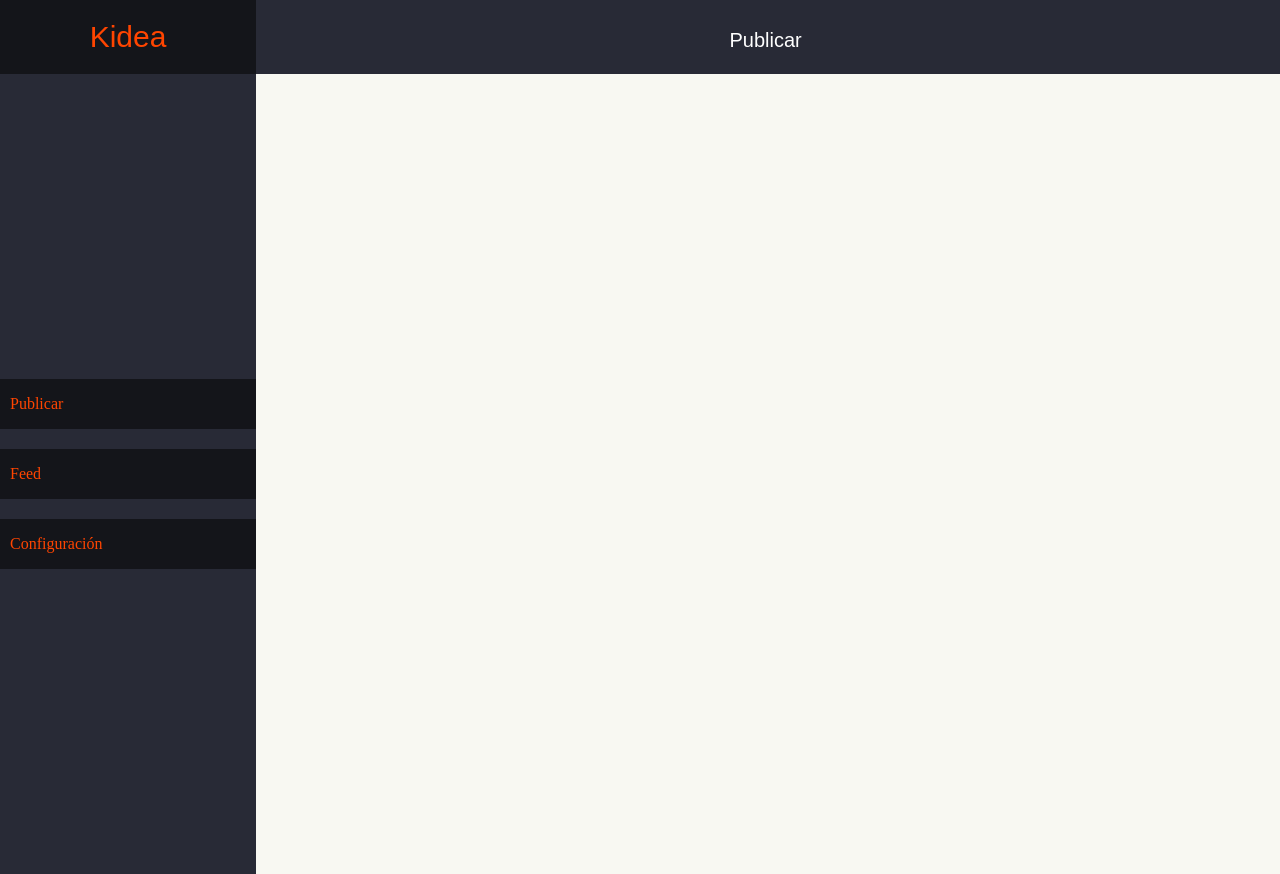
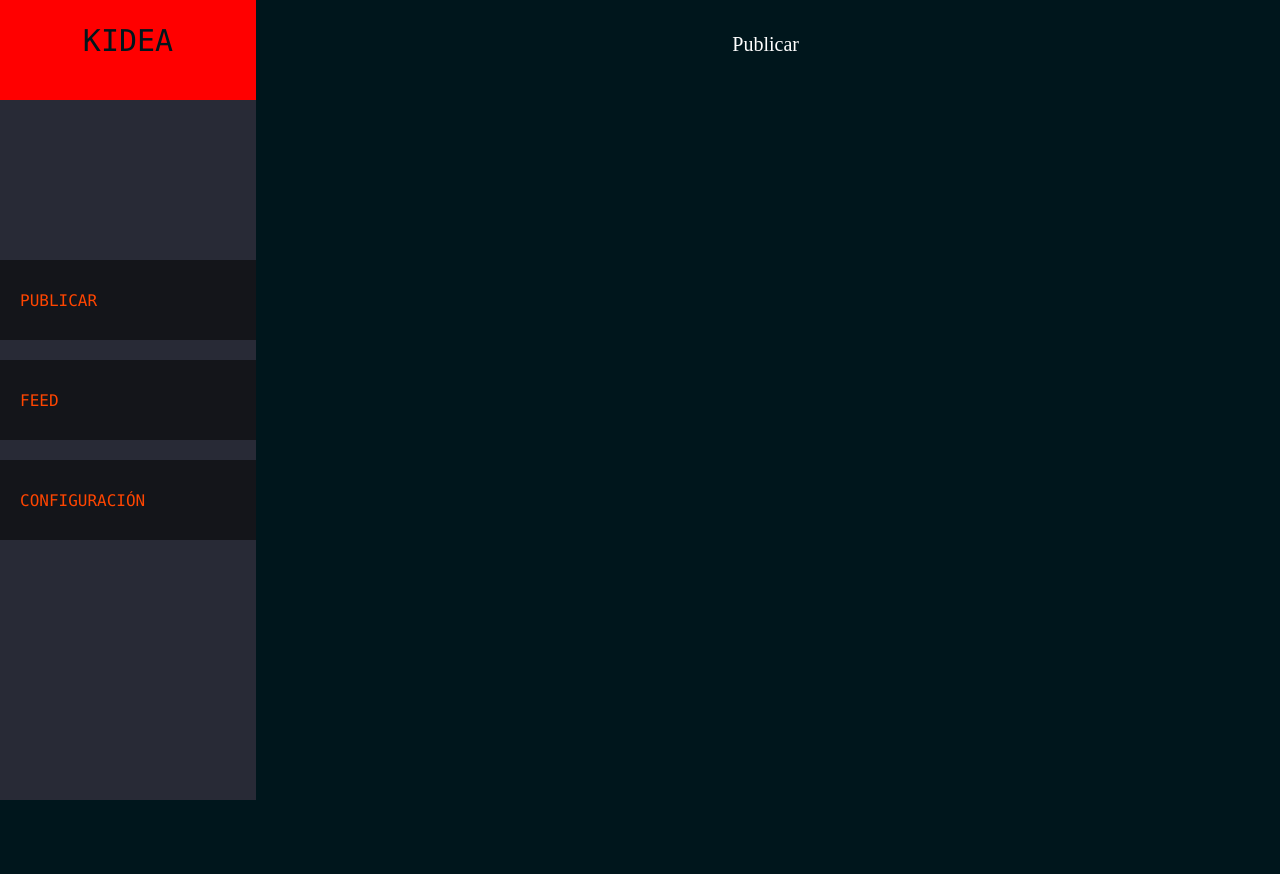
Before and after one commit to ezvel/Kidea, a plain HTML site: page index.html in a window 1280 px wide. After the commit the page ends 800 px from the top, so only its background shows below. Drawn offline with Linux system fonts and the light colour scheme.

Commit message:
Da estilos principales a la estructura de la aplicación

```diff
--- a/index.html
+++ b/index.html
@@ -9,7 +9,7 @@
         <!--Cabecera-->
         <header>
             <div class="marca">
-                <p>Kidea</p>
+                <a href="#">Kidea</a>
             </div>
             <div class="titulo">
                 <p>Publicar</p>
@@ -18,12 +18,14 @@
         <!--Navegación-->
         <nav class="nav-principal">
             <ul>
-                <li>Publicar</li>
-                <li>Feed</li>
-                <li>Configuración</li>
+                <li><a href="#">Publicar</a></li>
+                <li><a href="#">Feed</a></li>
+                <li><a href="#">Configuración</a></li>
             </ul>
         </nav>
         <!--Contenido principal-->
-        <main></main>
+        <main>
+
+        </main>
     </body>
 </html>
--- a/public/styles-dist.css
+++ b/public/styles-dist.css
@@ -1 +1 @@
-*{box-sizing:border-box}body,div,html,p{margin:0;padding:0}body,html{width:100%;background-color:#f8f8f2}header{display:fixed;padding:0;width:100%;background-color:#CCCCCC;box-sizing:border-box;background-color:#282a36}.marca,.titulo{display:inline-flex;justify-content:center;align-items:center;margin:0;padding:20px}.marca{width:20%;background-color:#14151a;color:orangered;font-size:30px}.titulo{width:79%;background-color:#282a36;color:#FFFFFF;font-size:20px}header p{font-family:sans-serif}.nav-principal{width:20%;background-color:#282a36;color:orangered}.nav-principal,.nav-principal li,.nav-principal ul{margin:0}.nav-principal{height:100vh;display:inline-flex;justify-content:center;align-items:center}nav ul{list-style:none;width:100%;padding:0}nav a,nav li{width:100%;height:50px}nav.nav-principal ul li{display:flex;justify-content:left;align-items:center;padding:10px;margin:20px 0;background-color:#14151a}
+*{box-sizing:border-box}body,div,html,p{margin:0;padding:0}body,html{width:100%;min-height:100vh}header{position:fixed;padding:0;width:100%;height:20px;box-sizing:border-box;background-color:rgb(0,22,28)}.marca,.titulo{position:relative;bottom:20px;display:inline-flex;justify-content:center;align-items:center;margin:0;height:120px}.marca{width:20%;background-color:orangered}.titulo{width:79%;background-color:rgb(0,22,28);color:#FFFFFF;font-size:20px}header a{display:inline-flex;justify-content:center;align-items:center;font-size:30px;text-decoration:none;color:rgb(0,22,28);width:100%;height:100%;font-family:monaco;text-transform:uppercase}header a:hover{background-color:red}.nav-principal{width:20%;background-color:#282a36}.nav-principal,.nav-principal li,.nav-principal ul{margin:0}.nav-principal{height:100vh;display:inline-flex;justify-content:center;align-items:center}.nav-principal ul{list-style:none;width:100%;padding:0}.nav-principal ul a,.nav-principal ul li{width:100%;height:80px;color:orangered}.nav-principal a{text-decoration:none;text-transform:uppercase;font-family:monaco;width:100%;padding:20px}.nav-principal a:hover{background:orangered;color:#14151a}.nav-principal a,.nav-principal li{display:flex;justify-content:left;align-items:center;margin:20px 0;background-color:#14151a}body{background-color:rgb(0,22,28)}
--- a/src/css/styles.css
+++ b/src/css/styles.css
@@ -1,6 +1,8 @@
 * {
     box-sizing: border-box;
 }
+
+/*CSS ESTRUCTURA PRINCIPAL*/
 
 html,
 body,
@@ -12,49 +14,62 @@ p {
 
 html, body {
     width: 100%;
-    background-color: #f8f8f2;
+    min-height: 100vh;
 }
 
 
 header {
-    display: fixed;
+    position: fixed;
     padding: 0;
     width: 100%;
-    background-color: #CCCCCC;
+    height: 20px;
     box-sizing: border-box;
-    background-color: #282a36;
+    background-color: rgb(0, 22, 28);
 }
 
 .marca, .titulo {
+    position: relative;
+    bottom: 20px;
     display: inline-flex;
     justify-content: center;
     align-items: center;
     margin: 0;
-    padding: 20px;
+    height: 120px;
 }
 
 .marca {
     width: 20%;
-    background-color: #14151a;
-    color: orangered;
-    font-size: 30px;
+    background-color: orangered;
 }
 
 .titulo {
     width: 79%;
-    background-color: #282a36;
+    background-color: rgb(0, 22, 28);
     color: #FFFFFF;
     font-size: 20px;
 }
 
-header p {
-    font-family: sans-serif;
+
+header a {
+    display: inline-flex;
+    justify-content: center;
+    align-items: center;
+    font-size: 30px;
+    text-decoration: none;
+    color: rgb(0, 22, 28);
+    width: 100%;
+    height: 100%;
+    font-family: monaco;
+    text-transform: uppercase;
+}
+
+header a:hover {
+    background-color: red;
 }
 
 .nav-principal {
     width: 20%;
     background-color: #282a36;
-    color: orangered;
 }
 
 .nav-principal,
@@ -70,23 +85,47 @@ header p {
     align-items: center;
 }
 
-nav ul {
+.nav-principal ul {
     list-style: none;
     width: 100%;
     padding: 0;
 }
 
-nav li,
-nav a {
+
+.nav-principal ul li,
+.nav-principal ul a {
     width: 100%;
-    height: 50px;
+    height: 80px;
+    color: orangered;
 }
 
-nav.nav-principal ul li {
+.nav-principal a {
+    text-decoration: none;
+    text-transform: uppercase;
+    font-family: monaco;
+    width: 100%;
+    padding: 20px;
+}
+
+
+.nav-principal a:hover {
+    background: orangered;
+    color: #14151a;
+}
+
+
+.nav-principal li,
+.nav-principal a {
     display: flex;
     justify-content: left;
     align-items: center;
-    padding: 10px;
     margin: 20px 0;
     background-color: #14151a;
 }
+
+
+body {
+    background-color: rgb(0, 22, 28);
+}
+
+/*CSS FORMULARIO*/
```
Also changed, not shown: 1 other file.
